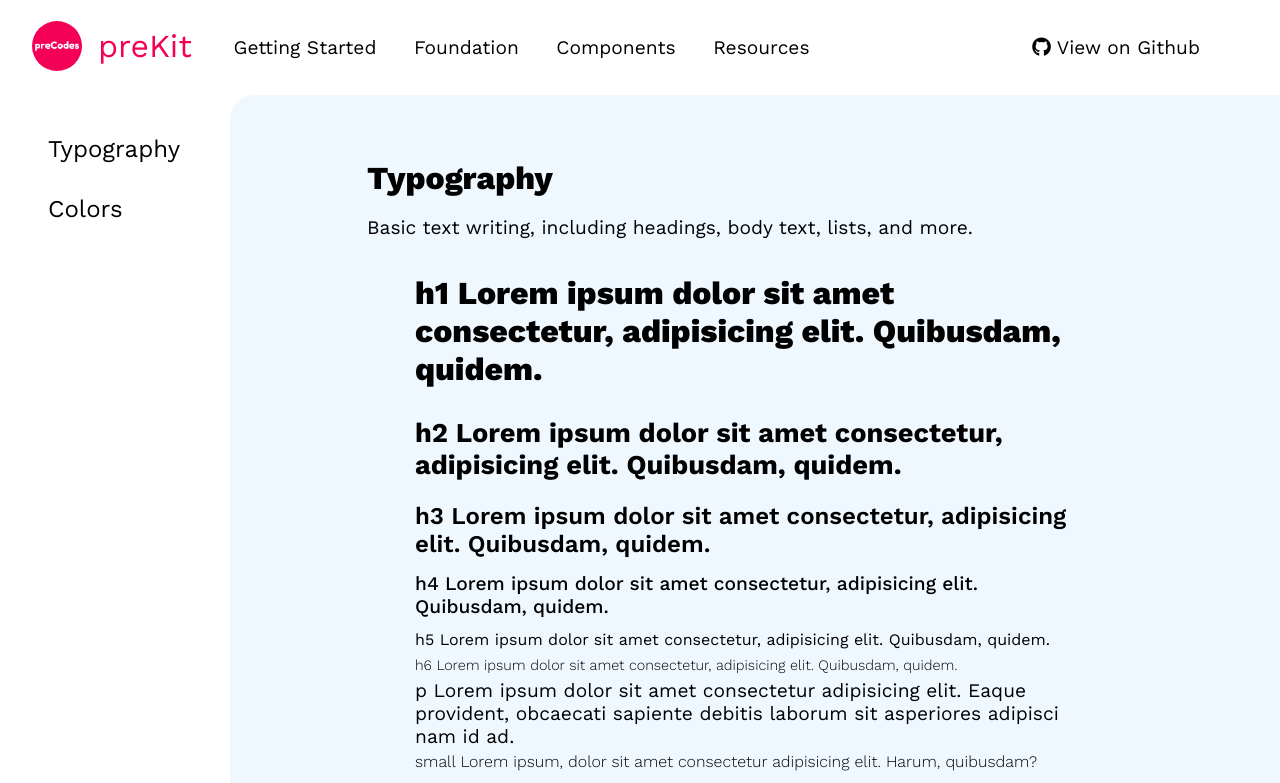
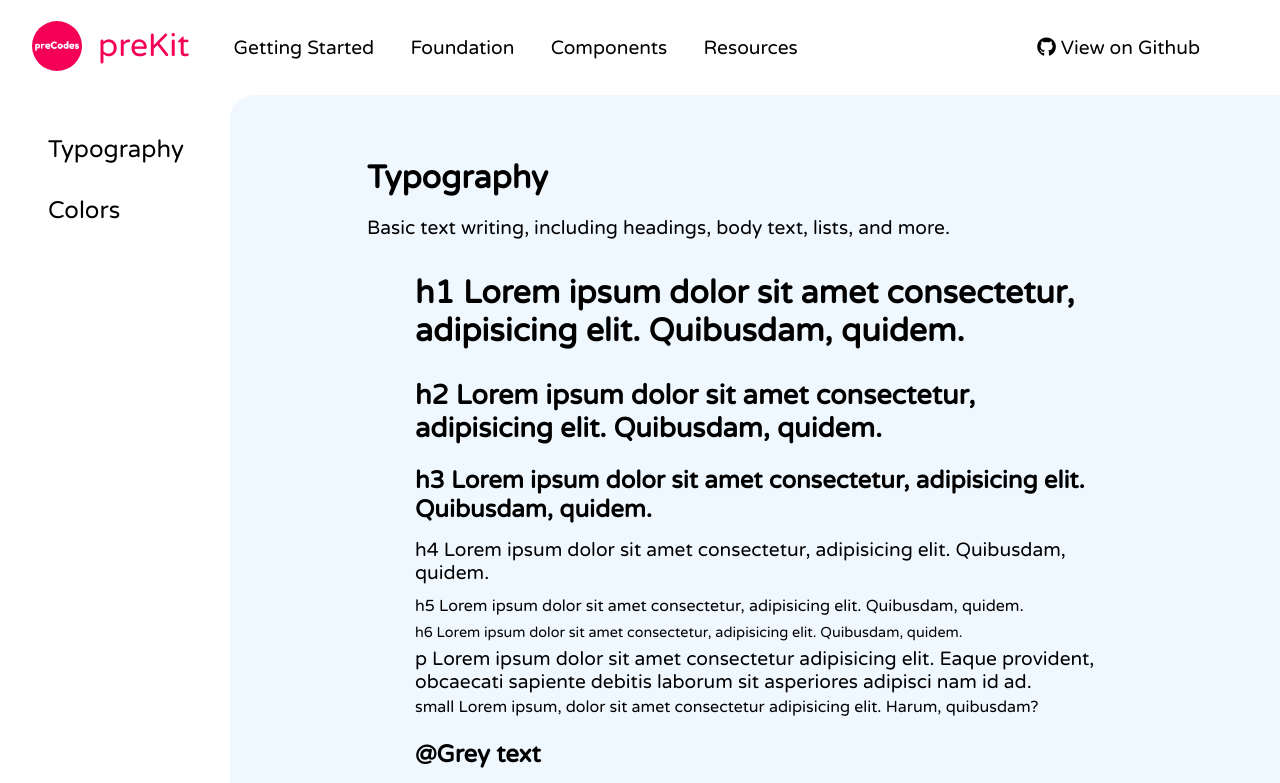
Before and after one commit to prerana1821/prekit, a plain HTML site: page index.html in a window 1280 px wide. Shown: the top 783 px of the page. Drawn offline with nearby package versions, Linux system fonts and the light colour scheme.

Commit message:
style: Changed Font

```diff
--- a/components.css
+++ b/components.css
@@ -1,4 +1,5 @@
 @import url("https://fonts.googleapis.com/css2?family=Montserrat&family=Work+Sans:wght@100;200;300;400;500;600;700;800;900&display=swap");
+@import url("https://fonts.googleapis.com/css2?family=Varela+Round&display=swap");
 
 * {
   padding: 0;
@@ -40,7 +41,8 @@
 
 body {
   /* font-family: "Montserrat", sans-serif; */
-  font-family: "Work Sans", sans-serif;
+  /* font-family: "Work Sans", sans-serif; */
+  font-family: "Varela Round", sans-serif;
   /* background-color: var(--body-color); */
 }
 
--- a/styles.css
+++ b/styles.css
@@ -87,6 +87,7 @@ body > main {
   font-size: xx-large;
   font-weight: 400;
   color: var(--dk-pink);
+  font-family: "Varela Round", sans-serif;
 }
 
 .header-nav {
```
